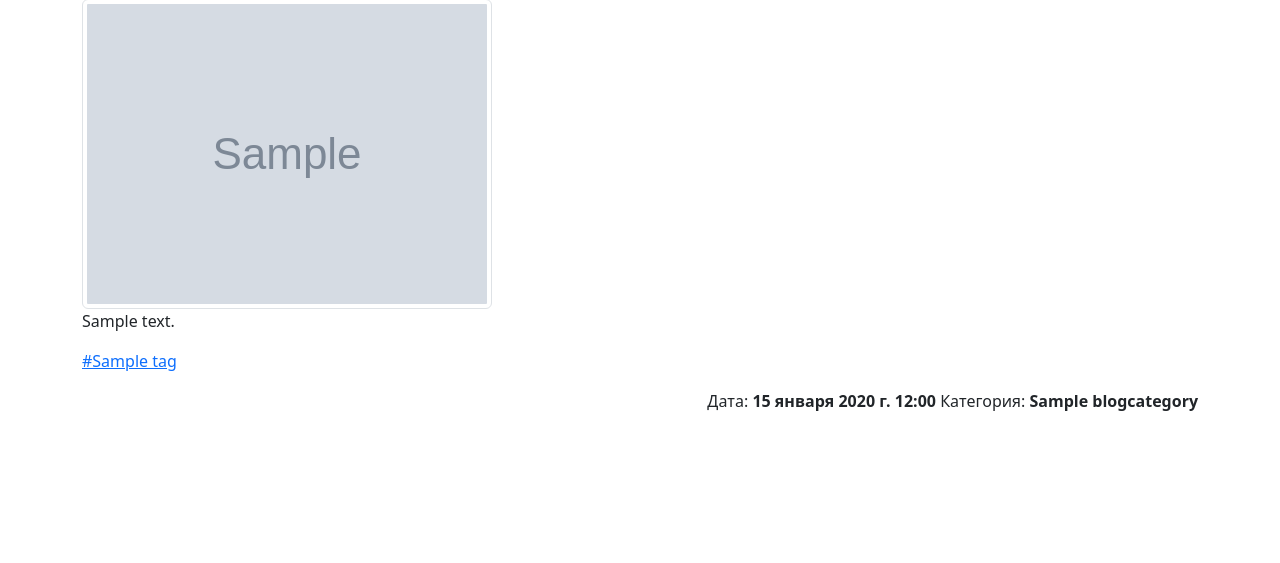
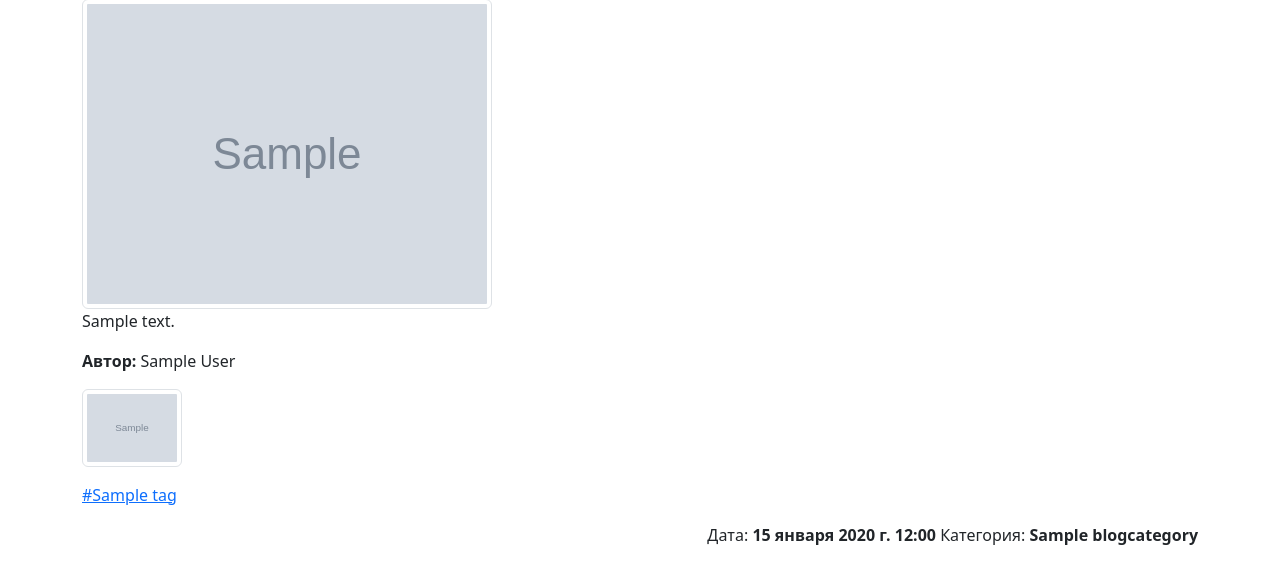
Before and after one commit to Regomal/Rob_in_Hoodie, a Django app: page /blog/1/1/ in a window 1280 px wide. Shown: the part 428-991 px from the top of the page. Before the commit the page ends 839 px from the top, so only its background shows below. Run offline with Django 4.2, Linux system fonts and the light colour scheme; tables that the repository leaves empty hold one stand-in row (values such as "Sample post"); grey boxes marked "Sample" are stand-in pictures; parts of the project's set-up code (start-up, migrations or seed data) failed here and were passed over.

Commit message:
Author article

```diff
--- a/apps/blog/models.py
+++ b/apps/blog/models.py
@@ -3,6 +3,7 @@ from imagekit.models import ProcessedImageField, ImageSpecField
 from pilkit.processors import ResizeToFill
 from django.utils.safestring import mark_safe
 from config.settings import MEDIA_ROOT
+from apps.user.models import User
 
 
 class BlogCategory(models.Model):
@@ -47,6 +48,7 @@ class Article(models.Model):
     updated_at = models.DateTimeField(verbose_name='Дата изменения', auto_now=True)
     created_at = models.DateTimeField(verbose_name='Дата создания', auto_now_add=True)
     tags = models.ManyToManyField(to='Tag', verbose_name='Теги', blank=True)
+    user = models.ForeignKey(verbose_name='Автор', to=User, on_delete=models.CASCADE, null=True, blank=True)
     image = ProcessedImageField(
         verbose_name='Изображение',
         upload_to='blog/article/',
--- a/templates/blog/article_view.html
+++ b/templates/blog/article_view.html
@@ -7,6 +7,16 @@
     {% endif %}
 
     <p>{{ article.text }}</p>
+
+    <p>
+        {% if article.user %}
+            <p><strong>Автор: </strong>{{article.user.first_name}} {{article.user.last_name}}</p>
+            {% if article.user.image %}
+                <img class="img-thumbnail" src="{{ article.user.image.url }}" width="100" alt="">
+            {% endif %}
+        {% endif %}
+
+    </p>
 
     <p>
         {% for tag in article.tags.all %}
```
Also changed, not shown: apps/blog/migrations/0011_article_user.py (added), media/user/Ava_2.png (added), 2 other files.
